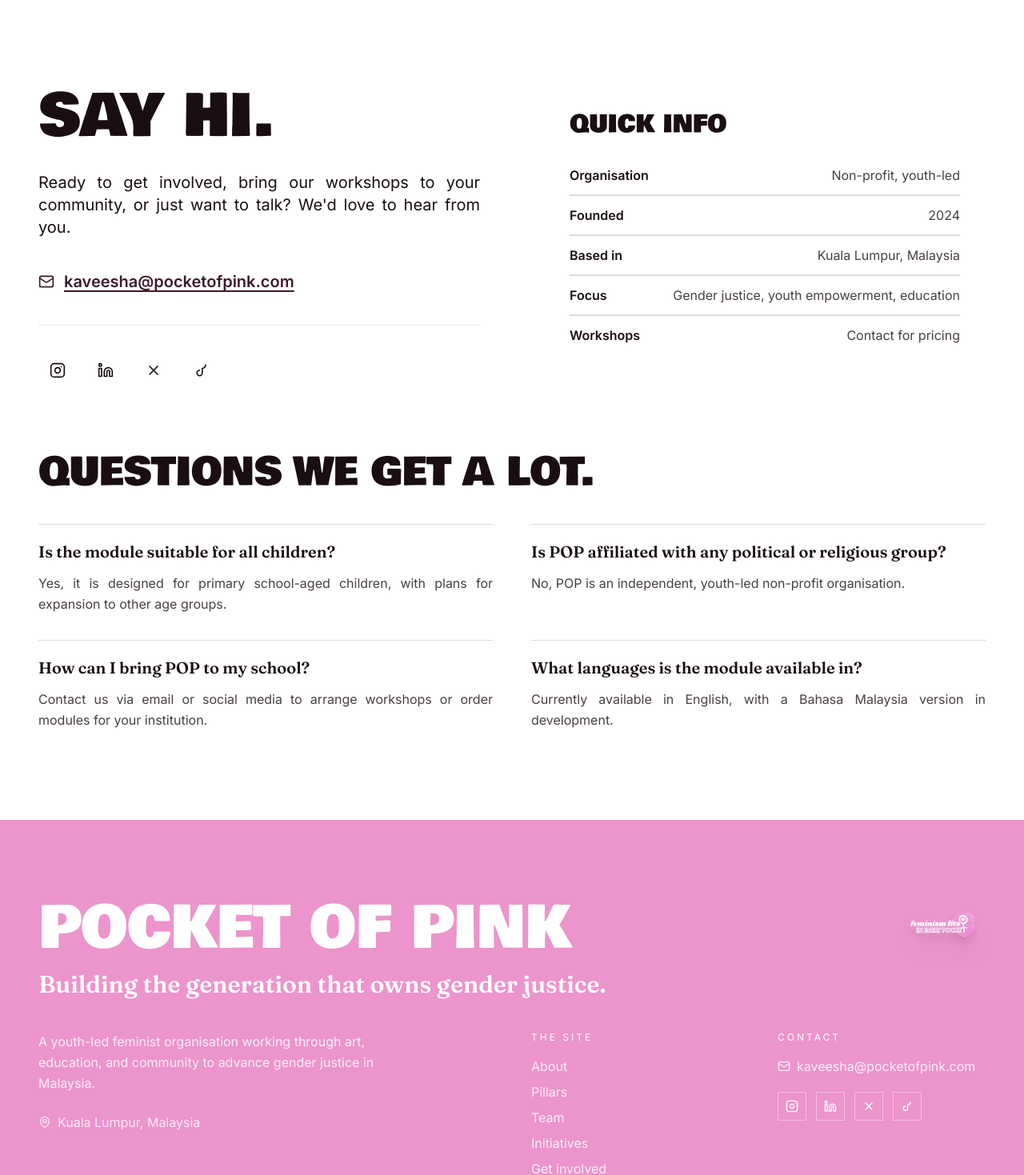
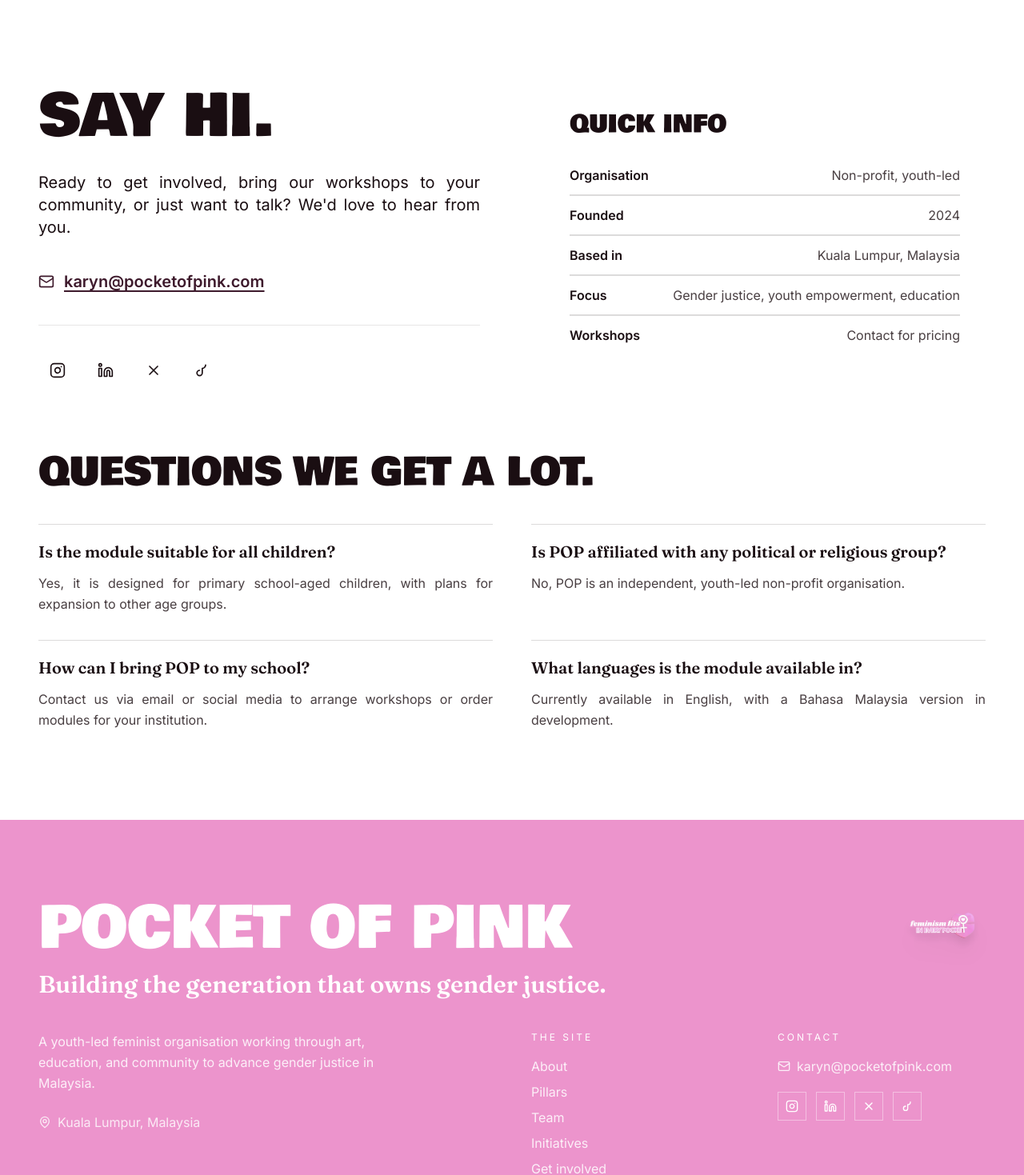
Before and after one commit to mfrashad/pocketofpink, a React (Vite) app: page / in a window 1280 px wide. Shown: the part 10531-12000 px from the top of the page at 80% size. Built offline with nearby package versions, Linux system fonts and the light colour scheme.

Commit message:
Update contact email to karyn@pocketofpink.com
Co-Authored-By: Claude Opus 4.8 (1M context) <noreply@anthropic.com>

```diff
--- a/src/components/Contact.tsx
+++ b/src/components/Contact.tsx
@@ -57,12 +57,12 @@ const Contact: React.FC = () => {
             </p>
 
             <a
-              href="mailto:kaveesha@pocketofpink.com"
+              href="mailto:karyn@pocketofpink.com"
               onClick={() => trackEvent('contact_email_click')}
               className="inline-flex items-center gap-3 pop-link font-sans font-semibold text-lg lg:text-xl mb-10"
             >
               <Mail className="w-5 h-5" />
-              kaveesha@pocketofpink.com
+              karyn@pocketofpink.com
             </a>
 
             <div className="border-t border-pop-ink/10 pt-8">
--- a/src/components/Footer.tsx
+++ b/src/components/Footer.tsx
@@ -83,11 +83,11 @@ const Footer: React.FC = () => {
               Contact
             </h4>
             <a
-              href="mailto:kaveesha@pocketofpink.com"
+              href="mailto:karyn@pocketofpink.com"
               className="inline-flex items-center gap-2 text-pop-cream/85 hover:text-pop-pink transition-colors font-sans mb-5 break-all"
             >
               <Mail className="w-4 h-4 flex-shrink-0" />
-              <span>kaveesha@pocketofpink.com</span>
+              <span>karyn@pocketofpink.com</span>
             </a>
             <div className="flex gap-3">
               <a
```
